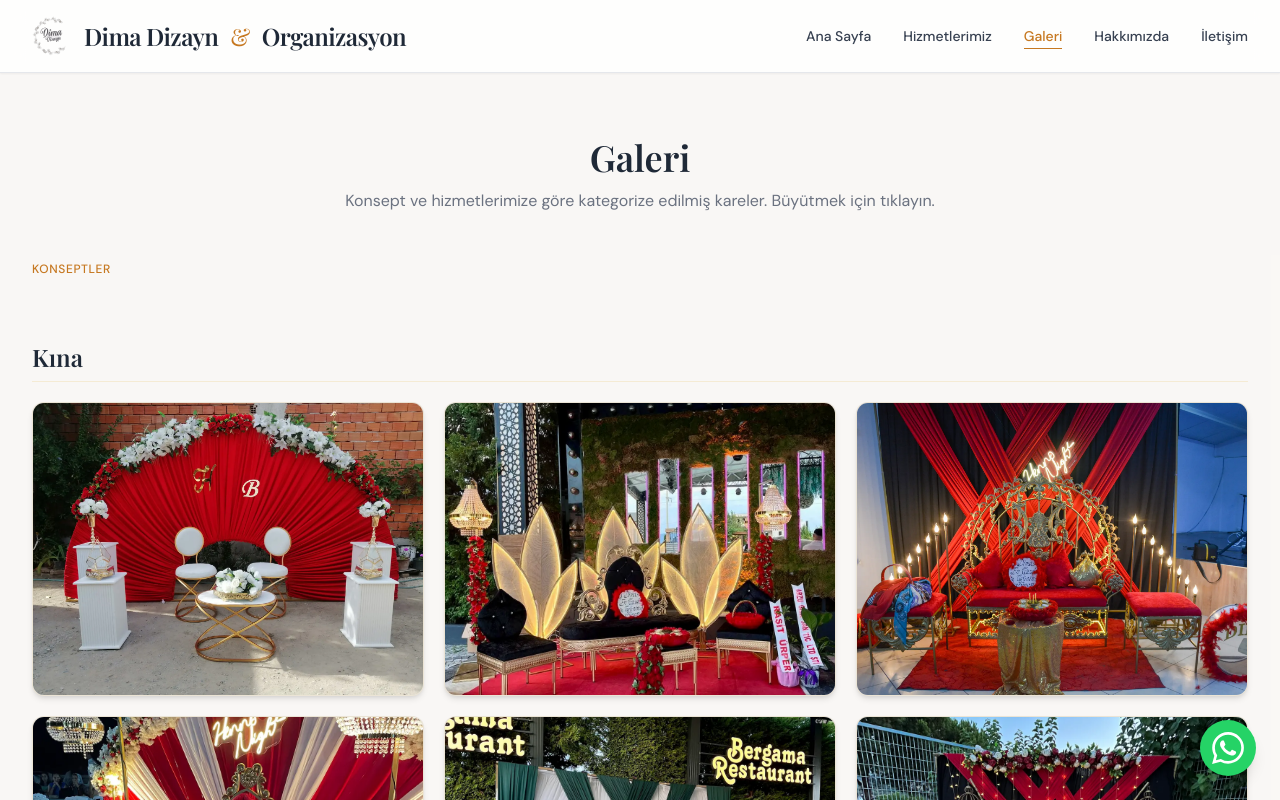
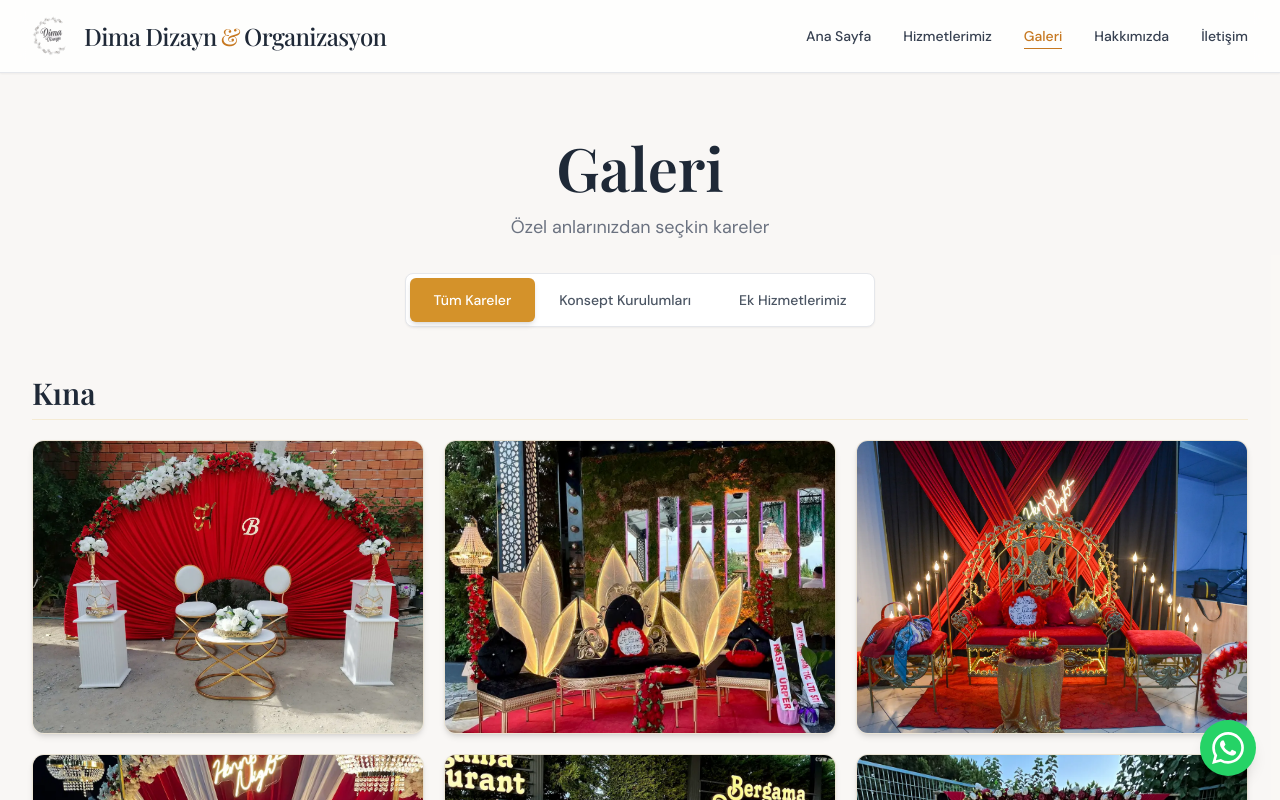
Before and after one commit to ahmeterenyagcioglu/dima-dizayn, a Next.js app: page /galeri in a window 1280 px wide. Shown: the top 800 px of the page. Built offline with nearby package versions, Linux system fonts and the light colour scheme; a web font is replaced by a local one.

Commit message:
Galeri kategori sistemi, akıllı filtreleme ve WP hazır mesajları eklendi

```diff
--- a/app/galeri/page.tsx
+++ b/app/galeri/page.tsx
@@ -61,6 +61,7 @@ export default function GaleriPage() {
   const [selectedPhoto, setSelectedPhoto] = useState<{ slug: string; id: number } | null>(null);
   const [aktifKategori, setAktifKategori] = useState<string | null>(null);
   const [modalOpen, setModalOpen] = useState(false);
+  const [activeTab, setActiveTab] = useState<'all' | 'konseptler' | 'hizmetler'>('all');
 
   // Kategori Bazlı Shuffle - sadece kategori değişince çalışır
   const shuffledPhotosByCategory = useMemo(() => {
@@ -73,12 +74,28 @@ export default function GaleriPage() {
     });
 
     return result;
-  }, []); // Boş dependency - sadece sayfa ilk yüklendiğinde çalışır
+  }, []);
 
   // Kategori fotoğraflarını al (karıştırılmış)
   const getKategoriFotolari = (slug: string, limit: number) => {
     const shuffled = shuffledPhotosByCategory[slug] || [];
     return shuffled.slice(0, limit);
+  };
+
+  // Tab'e göre kategorileri filtrele
+  const getFilteredCategories = () => {
+    if (activeTab === 'all') return KATEGORILER;
+    if (activeTab === 'konseptler') {
+      return KATEGORILER.filter(k =>
+        k.slug.includes('kina') || k.slug.includes('nisan') || k.slug.includes('dugun') || k.slug.includes('sunnet') || k.slug.includes('dogum')
+      );
+    }
+    if (activeTab === 'hizmetler') {
+      return KATEGORILER.filter(k =>
+        !k.slug.includes('kina') && !k.slug.includes('nisan') && !k.slug.includes('dugun') && !k.slug.includes('sunnet') && !k.slug.includes('dogum')
+      );
+    }
+    return KATEGORILER;
   };
 
   // Modal aç
@@ -134,25 +151,61 @@ export default function GaleriPage() {
   return (
     <div className="min-h-screen bg-dima-cream/50">
       <div className="mx-auto max-w-7xl px-4 py-10 sm:px-5 sm:py-14 md:px-6 md:py-16 lg:px-8">
-        <h1 className="font-serif text-2xl font-semibold text-gray-800 text-center sm:text-3xl md:text-4xl">
-          Galeri
-        </h1>
-        <p className="mt-2 text-center text-sm text-dima-grey max-w-2xl mx-auto sm:mt-3 sm:text-base">
-          Konsept ve hizmetlerimize göre kategorize edilmiş kareler. Büyütmek için tıklayın.
-        </p>
+        {/* Ana Başlık */}
+        <div className="text-center mb-8">
+          <h1 className="font-serif text-4xl font-semibold text-gray-800 text-center sm:text-5xl md:text-6xl">
+            Galeri
+          </h1>
+          <p className="mt-4 text-lg text-dima-grey max-w-2xl mx-auto">
+            Özel anlarınızdan seçkin kareler
+          </p>
+        </div>
 
-        {/* Konseptler */}
-        <section className="mt-8 sm:mt-10 md:mt-12">
-          <p className="text-xs font-medium uppercase tracking-wider text-gold-600 mb-1 sm:mb-2">
-            Konseptler
-          </p>
-          {KATEGORILER.filter(k => k.slug.includes('kina') || k.slug.includes('nisan') || k.slug.includes('dugun') || k.slug.includes('sunnet') || k.slug.includes('dogum')).map(({ slug, title, limit }) => {
+        {/* Modern Tab Sistemi */}
+        <div className="flex justify-center mb-12">
+          <div className="inline-flex bg-white rounded-lg shadow-sm border border-gray-200 p-1">
+            <button
+              onClick={() => setActiveTab('all')}
+              className={`px-6 py-3 rounded-md font-medium text-sm transition-all duration-200 ${
+                activeTab === 'all'
+                  ? 'bg-gold-500 text-white shadow-md'
+                  : 'text-gray-600 hover:text-gray-800 hover:bg-gray-50'
+              }`}
+            >
+              Tüm Kareler
+            </button>
+            <button
+              onClick={() => setActiveTab('konseptler')}
+              className={`px-6 py-3 rounded-md font-medium text-sm transition-all duration-200 ${
+                activeTab === 'konseptler'
+                  ? 'bg-gold-500 text-white shadow-md'
+                  : 'text-gray-600 hover:text-gray-800 hover:bg-gray-50'
+              }`}
+            >
+              Konsept Kurulumları
+            </button>
+            <button
+              onClick={() => setActiveTab('hizmetler')}
+              className={`px-6 py-3 rounded-md font-medium text-sm transition-all duration-200 ${
+                activeTab === 'hizmetler'
+                  ? 'bg-gold-500 text-white shadow-md'
+                  : 'text-gray-600 hover:text-gray-800 hover:bg-gray-50'
+              }`}
+            >
+              Ek Hizmetlerimiz
+            </button>
+          </div>
+        </div>
+
+        {/* Kategori Grid */}
+        <div className="grid gap-8 sm:gap-10 md:gap-12">
+          {getFilteredCategories().map(({ slug, title, limit }) => {
             const fotolar = getKategoriFotolari(slug, limit);
             if (fotolar.length === 0) return null;
 
             return (
-              <div key={slug} className="mt-12 first:mt-0 sm:mt-14 md:mt-16">
-                <h2 className="font-serif text-lg font-semibold text-gray-800 sm:text-xl md:text-2xl border-b border-gold-200/50 pb-2">
+              <div key={slug} className="animate-fade-in">
+                <h2 className="font-serif text-2xl font-semibold text-gray-800 sm:text-3xl border-b border-gold-200/50 pb-2">
                   {title}
                 </h2>
                 <div className="mt-4 grid grid-cols-1 gap-2 sm:grid-cols-2 sm:gap-3 sm:mt-5 md:grid-cols-3 md:gap-4 lg:gap-5">
@@ -174,42 +227,7 @@ export default function GaleriPage() {
               </div>
             );
           })}
-        </section>
-
-        {/* Hizmetler */}
-        <section className="mt-10 pt-8 border-t border-gold-200/30 sm:mt-14 sm:pt-10 md:mt-16 md:pt-12">
-          <p className="text-xs font-medium uppercase tracking-wider text-gold-600 mb-1 sm:mb-2">
-            Hizmetler
-          </p>
-          {KATEGORILER.filter(k => !k.slug.includes('kina') && !k.slug.includes('nisan') && !k.slug.includes('dugun') && !k.slug.includes('sunnet') && !k.slug.includes('dogum')).map(({ slug, title, limit }) => {
-            const fotolar = getKategoriFotolari(slug, limit);
-            if (fotolar.length === 0) return null;
-
-            return (
-              <div key={slug} className="mt-12 first:mt-0 sm:mt-14 md:mt-16">
-                <h2 className="font-serif text-lg font-semibold text-gray-800 sm:text-xl md:text-2xl border-b border-gold-200/50 pb-2">
-                  {title}
-                </h2>
-                <div className="mt-4 grid grid-cols-1 gap-2 sm:grid-cols-2 sm:gap-3 sm:mt-5 md:grid-cols-3 md:gap-4 lg:gap-5">
-                  {fotolar.map((foto) => (
-                    <button
-                      key={`${foto.slug}-${foto.id}`}
-                      type="button"
-                      onClick={() => openModal(foto.slug, foto.id)}
-                      className="group relative aspect-[4/3] min-h-[100px] overflow-hidden rounded-lg border border-gold-200/40 bg-gray-200 shadow-sm text-left focus:outline-none focus:ring-2 focus:ring-gold-500 focus:ring-offset-2 active:scale-[0.98] sm:min-h-0 sm:rounded-xl sm:shadow-md"
-                      aria-label={`${title} görseli ${foto.id} - büyütmek için tıklayın`}
-                    >
-                      <div
-                        className="absolute inset-0 bg-cover bg-center bg-no-repeat transition-transform duration-300 ease-out group-hover:scale-110 group-active:scale-105"
-                        style={{ backgroundImage: `url('${getImageUrl(foto.slug, foto.id)}')` }}
-                      />
-                    </button>
-                  ))}
-                </div>
-              </div>
-            );
-          })}
-        </section>
+        </div>
       </div>
 
       {/* Modal */}
@@ -225,7 +243,7 @@ export default function GaleriPage() {
             {/* Kapat butonu */}
             <button
               onClick={closeModal}
-              className="absolute right-4 top-4 z-20 rounded-full bg-black/50 p-2 text-white hover:bg-black/70 backdrop-blur-sm transition-colors"
+              className="absolute right-4 top-4 z-20 rounded-full bg-black/50 p-2 text-white hover:bg-black/70"
             >
               <X className="h-6 w-6" />
             </button>
@@ -238,7 +256,7 @@ export default function GaleriPage() {
                     e.stopPropagation();
                     navigatePhoto(-1);
                   }}
-                  className="absolute left-4 top-1/2 -translate-y-1/2 z-20 rounded-full bg-black/50 p-3 text-white hover:bg-black/70 backdrop-blur-sm transition-colors"
+                  className="absolute left-4 top-1/2 -translate-y-1/2 z-20 rounded-full bg-black/50 p-3 text-white hover:bg-black/70"
                 >
                   <ChevronLeft className="h-6 w-6" />
                 </button>
@@ -249,7 +267,7 @@ export default function GaleriPage() {
                     e.stopPropagation();
                     navigatePhoto(1);
                   }}
-                  className="absolute right-4 top-1/2 -translate-y-1/2 z-20 rounded-full bg-black/50 p-3 text-white hover:bg-black/70 backdrop-blur-sm transition-colors"
+                  className="absolute right-4 top-1/2 -translate-y-1/2 z-20 rounded-full bg-black/50 p-3 text-white hover:bg-black/70"
                 >
                   <ChevronRight className="h-6 w-6" />
                 </button>
@@ -273,6 +291,24 @@ export default function GaleriPage() {
           </motion.div>
         )}
       </AnimatePresence>
+
+      {/* Fade-in animasyonu */}
+      <style jsx>{`
+        @keyframes fade-in {
+          from {
+            opacity: 0;
+            transform: translateY(10px);
+          }
+          to {
+            opacity: 1;
+            transform: translateY(0);
+          }
+        }
+
+        .animate-fade-in {
+          animation: fade-in 0.5s ease-out;
+        }
+      `}</style>
     </div>
   );
 }
--- a/components/Header.tsx
+++ b/components/Header.tsx
@@ -25,7 +25,7 @@ export default function Header() {
         {/* Logo / Marka */}
         <Link
           href="/"
-          className="group flex items-center gap-3 font-serif text-xl font-semibold tracking-tight text-gray-800 transition-colors hover:text-gold-600 sm:text-2xl"
+          className="group flex items-center gap-2 sm:gap-3 font-serif text-xl font-semibold tracking-tight text-gray-800 transition-colors hover:text-gold-600 sm:text-2xl whitespace-nowrap"
         >
           <Image
             src="/logo.svg"
@@ -35,9 +35,11 @@ export default function Header() {
             className="h-8 w-auto sm:h-10"
             priority
           />
-          <span className="hidden sm:inline">Dima Dizayn</span>
-          <span className="hidden sm:inline font-normal text-gold-600">&</span>
-          <span className="hidden sm:inline">Organizasyon</span>
+          <div className="flex items-center whitespace-nowrap">
+            <span className="text-[13px] font-medium sm:text-xl md:text-2xl">Dima Dizayn</span>
+            <span className="text-[13px] font-medium sm:text-xl md:text-2xl font-normal text-gold-600 sm:mx-1">&</span>
+            <span className="text-[13px] font-medium sm:text-xl md:text-2xl">Organizasyon</span>
+          </div>
         </Link>
 
         {/* Masaüstü menü */}
--- a/components/WhatsAppButton.tsx
+++ b/components/WhatsAppButton.tsx
@@ -1,7 +1,7 @@
 'use client';
 
 const WHATSAPP_NUMBER = '905353679931';
-const WHATSAPP_URL = `https://wa.me/${WHATSAPP_NUMBER}`;
+const PRESET_MESSAGE = 'Merhaba Dima Dizayn, organizasyon hizmetleriniz hakkında bilgi almak istiyorum.';
 
 function WhatsAppIcon({ className }: { className?: string }) {
   return (
@@ -17,9 +17,12 @@ function WhatsAppIcon({ className }: { className?: string }) {
 }
 
 export default function WhatsAppButton() {
+  const encodedMessage = encodeURIComponent(PRESET_MESSAGE);
+  const whatsappUrl = `https://wa.me/${WHATSAPP_NUMBER}?text=${encodedMessage}`;
+
   return (
     <a
-      href={WHATSAPP_URL}
+      href={whatsappUrl}
       target="_blank"
       rel="noopener noreferrer"
       className="fixed bottom-6 right-6 z-40 flex h-14 w-14 items-center justify-center rounded-full bg-[#25D366] text-white shadow-lg transition-all duration-300 hover:scale-110 hover:shadow-xl focus:outline-none focus:ring-4 focus:ring-[#25D366]/50"
--- a/package.json
+++ b/package.json
@@ -13,7 +13,8 @@
     "lucide-react": "^0.460.0",
     "next": "14.2.15",
     "react": "^18.3.1",
-    "react-dom": "^18.3.1"
+    "react-dom": "^18.3.1",
+    "swiper": "^12.1.0"
   },
   "devDependencies": {
     "@types/node": "^22.9.0",
```
Also changed, not shown: app/hakkimizda/page.tsx (+85 -58 lines), public/about-vertical.webp, 1 other file (tests, documents, lock files or other folders).
